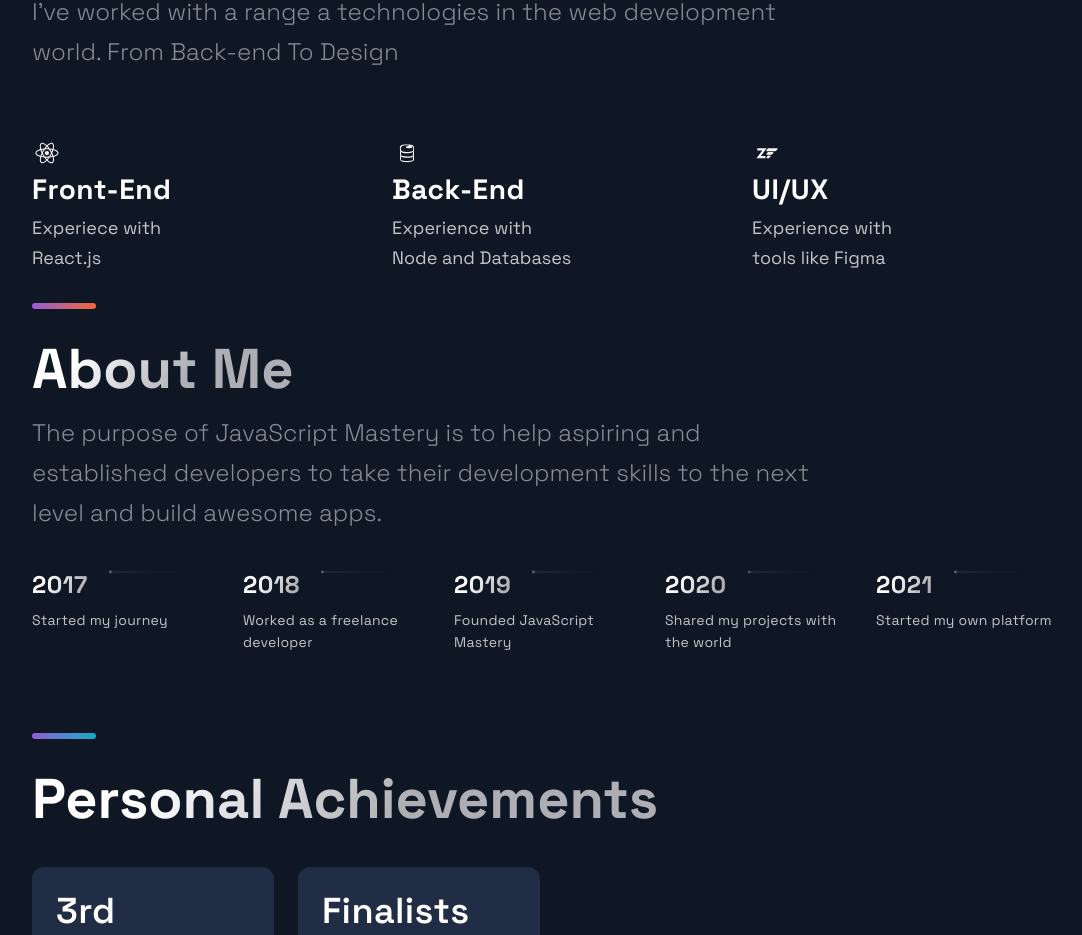
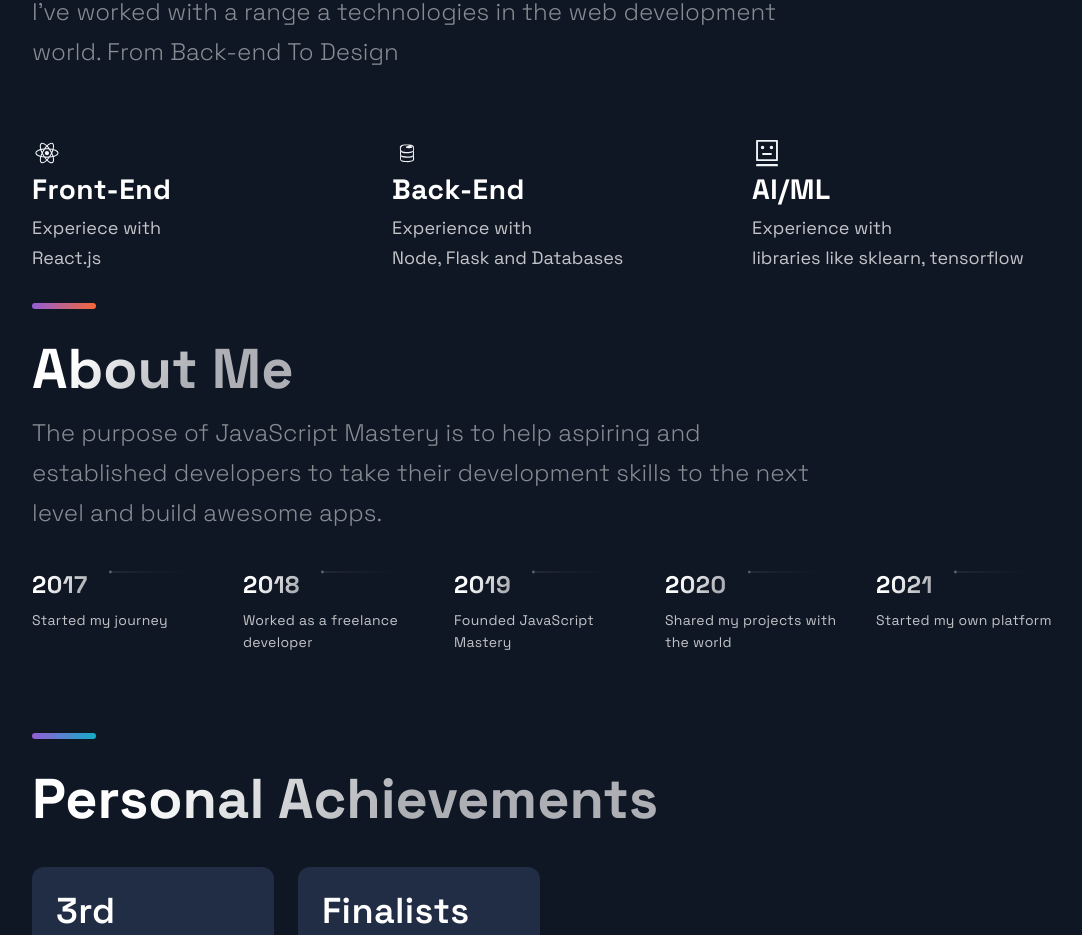
Before and after one commit to prajwalj27/myPersonalPortfolio, a Next.js app: page / in a window 1280 px wide. Shown: the part 2440-3375 px from the top of the page, without its empty margins (88-1170 px from the left). Built offline with nearby package versions, Linux system fonts and the light colour scheme.

Commit message:
Update my Tech stacks

```diff
--- a/src/components/Technologies/Technologies.js
+++ b/src/components/Technologies/Technologies.js
@@ -1,5 +1,6 @@
 import React from 'react';
 import { DiFirebase, DiReact, DiZend } from 'react-icons/di';
+import { AiOutlineRobot } from "react-icons/ai";
 import { Section, SectionDivider, SectionText, SectionTitle } from '../../styles/GlobalComponents';
 import { List, ListContainer, ListItem, ListParagraph, ListTitle } from './TechnologiesStyles';
 
@@ -32,19 +33,19 @@ const Technologies = () =>  (
           <ListTitle>Back-End</ListTitle>
           <ListParagraph>
             Experience with <br />
-            Node and Databases
+            Node, Flask and Databases
           </ListParagraph>
         </ListContainer>
       </ListItem>
       <ListItem>
         <picture>
-          <DiZend size="3rem" />
+          <AiOutlineRobot size="3rem" />
         </picture>
         <ListContainer>
-          <ListTitle>UI/UX</ListTitle>
+          <ListTitle>AI/ML</ListTitle>
           <ListParagraph>
             Experience with <br />
-            tools like Figma
+            libraries like sklearn, tensorflow
           </ListParagraph>
         </ListContainer>
       </ListItem>
```
